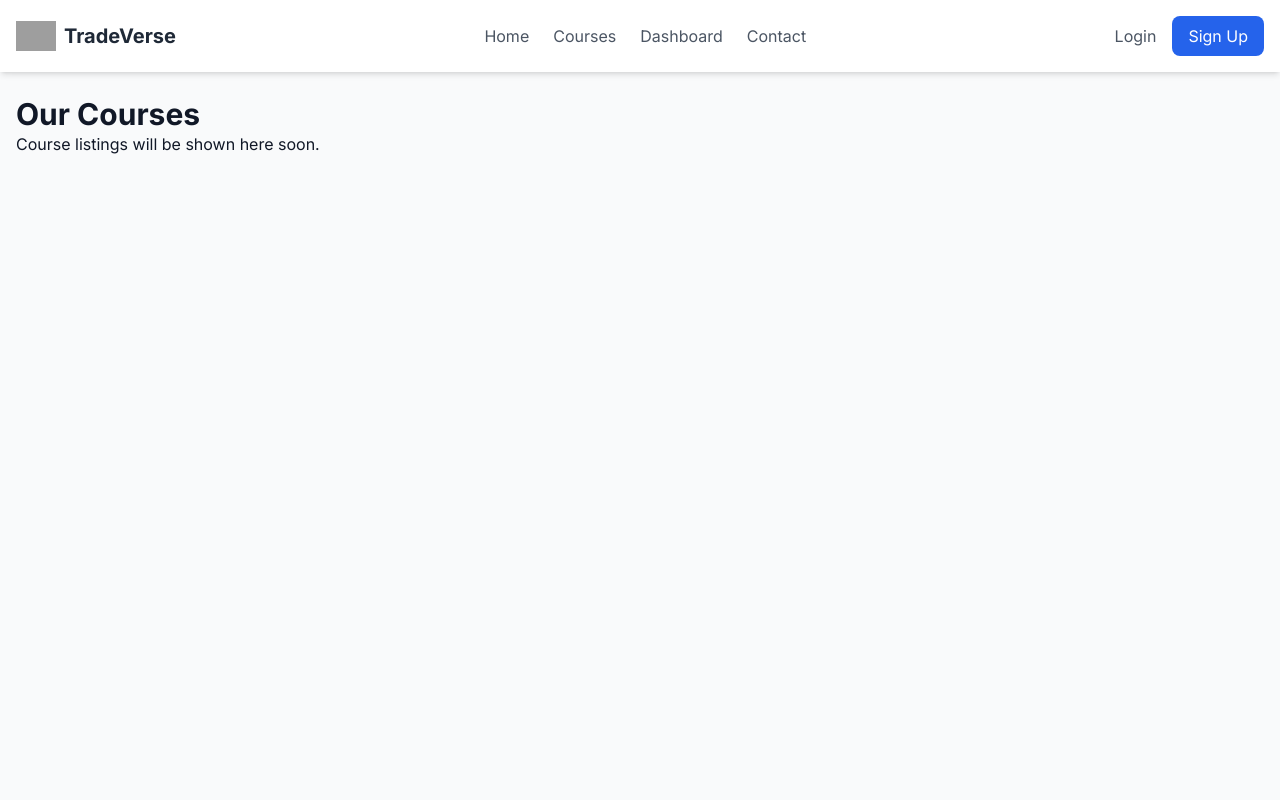
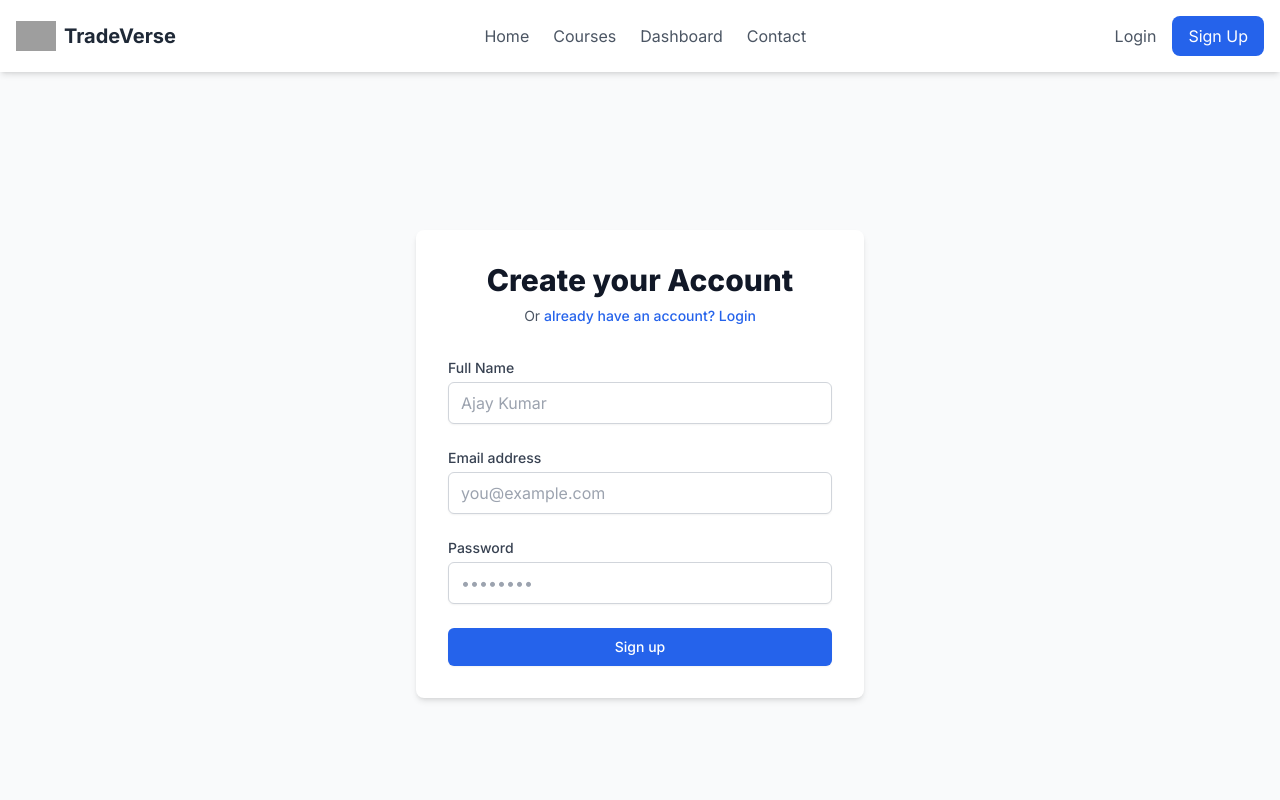
Before and after one commit to cyberajaykumar/tradeverse-academy, a Next.js app: page /signup in a window 1280 px wide. Shown: the top 800 px of the page. Built offline with nearby package versions, Linux system fonts and the light colour scheme; grey boxes are pictures that could not be loaded.

Commit message:
Update page.js

```diff
--- a/src/app/(auth)/signup/page.js
+++ b/src/app/(auth)/signup/page.js
@@ -1,8 +1,31 @@
-export default function CoursesPage() {
+import Link from 'next/link';
+import InputField from '@/components/ui/InputField';
+import Button from '@/components/ui/Button';
+
+export default function SignupPage() {
   return (
-    <div className="container mx-auto p-4 pt-8">
-      <h1 className="text-3xl font-bold">Our Courses</h1>
-      <p>Course listings will be shown here soon.</p>
+    <div className="min-h-screen bg-gray-50 flex flex-col justify-center items-center">
+      <div className="w-full max-w-md p-8 space-y-8 bg-white shadow-md rounded-lg">
+        <div className="text-center">
+          <h2 className="text-3xl font-extrabold text-gray-900">Create your Account</h2>
+          <p className="mt-2 text-sm text-gray-600">
+            Or{' '}
+            <Link href="/login" className="font-medium text-blue-600 hover:text-blue-500">
+              already have an account? Login
+            </Link>
+          </p>
+        </div>
+
+        <form className="mt-8 space-y-6">
+          <InputField label="Full Name" name="name" placeholder="Ajay Kumar" />
+          <InputField label="Email address" name="email" type="email" placeholder="you@example.com" />
+          <InputField label="Password" name="password" type="password" placeholder="••••••••" />
+
+          <div>
+            <Button>Sign up</Button>
+          </div>
+        </form>
+      </div>
     </div>
   );
-}
+              }
```
